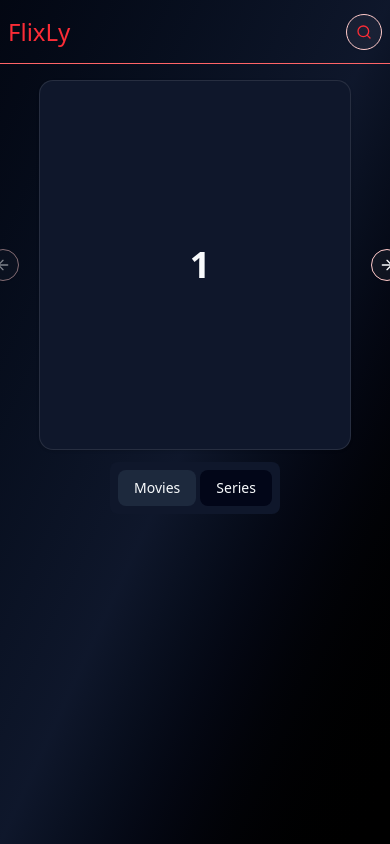
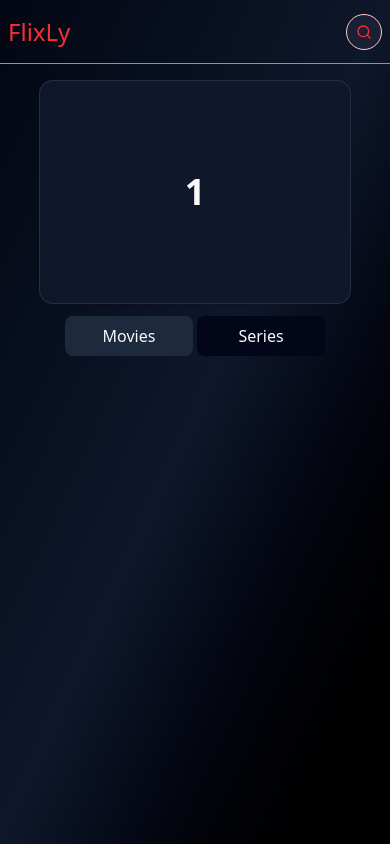
Before and after one commit to ImDoch/flixly, a React (Vite) app: page / in a window 390 px wide. Built offline with nearby package versions, Linux system fonts and the light colour scheme.

Commit message:
Estilos del carousel

```diff
--- a/src/media/components/CustomNavbar.tsx
+++ b/src/media/components/CustomNavbar.tsx
@@ -1,12 +1,13 @@
+import { useState } from "react";
+import { Link } from "react-router";
+
 import {
   NavigationMenu,
   NavigationMenuItem,
   NavigationMenuList,
-  NavigationMenuTrigger,
 } from "@/components/ui/navigation-menu";
+import { NavigationMenuLink } from "@radix-ui/react-navigation-menu";
 import { cn } from "@/lib/utils";
-import { useState } from "react";
-import { Link } from "react-router";
 
 interface Props {
   visible: boolean;
@@ -16,32 +17,30 @@ export const CustomNavbar = ({ visible }: Props) => {
   const [seletedItem, setSeletedItem] = useState<"movies" | "series">("movies");
 
   return (
-    <div
-      className={`p-2 mt-2 rounded-md bg-slate-900 ${
-        visible ? "lg:hidden" : "hidden lg:block"
-      }`}
-    >
+    <div className={`p-2 ${visible ? "lg:hidden" : "hidden lg:block"}`}>
       <NavigationMenu>
         <NavigationMenuList>
           <NavigationMenuItem>
-            <NavigationMenuTrigger
+            <NavigationMenuLink
               className={cn(
+                "flex justify-center items-center w-32 py-2 rounded-md cursor-pointer",
                 seletedItem === "movies" ? "bg-slate-800" : "bg-slate-950"
               )}
               onClick={() => setSeletedItem("movies")}
             >
               <Link to="/">Movies</Link>
-            </NavigationMenuTrigger>
+            </NavigationMenuLink>
           </NavigationMenuItem>
           <NavigationMenuItem>
-            <NavigationMenuTrigger
+            <NavigationMenuLink
               className={cn(
+                "flex justify-center items-center w-32 py-2 rounded-md cursor-pointer",
                 seletedItem === "series" ? "bg-slate-800" : "bg-slate-950"
               )}
               onClick={() => setSeletedItem("series")}
             >
               <Link to="/">Series</Link>
-            </NavigationMenuTrigger>
+            </NavigationMenuLink>
           </NavigationMenuItem>
         </NavigationMenuList>
       </NavigationMenu>
--- a/src/media/pages/home/HomePage.tsx
+++ b/src/media/pages/home/HomePage.tsx
@@ -11,14 +11,20 @@ import { CustomNavbar } from "@/media/components/CustomNavbar";
 export const HomePage = () => {
   return (
     <div className=" p-3 flex flex-col items-center justify-center">
-      <div>
-        <Carousel className="w-full max-w-xs relative">
+      <div className="w-full flex justify-center items-center">
+        <Carousel
+          className="w-full
+    max-w-xs
+    md:max-w-xl
+    lg:max-w-3xl
+    "
+        >
           <CarouselContent>
             {Array.from({ length: 5 }).map((_, index) => (
               <CarouselItem key={index}>
-                <div className="p-1">
-                  <Card>
-                    <CardContent className="flex aspect-square items-center justify-center p-6 w-80 max-w-4xl ">
+                <div className="p-1 flex justify-center items-center">
+                  <Card className="w-full relative">
+                    <CardContent className="flex aspect-video items-center justify-center p-6">
                       <span className="text-4xl font-semibold">
                         {index + 1}
                       </span>
@@ -28,8 +34,18 @@ export const HomePage = () => {
               </CarouselItem>
             ))}
           </CarouselContent>
-          <CarouselPrevious className=" top-2/4" />
-          <CarouselNext className=" top-2/4" />
+          <CarouselPrevious
+            className="absolute
+              left-4
+              top-1/2
+              -translate-y-1/2 hidden md:flex justify-center items-center"
+          />
+          <CarouselNext
+            className="absolute
+              right-4
+              top-1/2
+              -translate-y-1/2 hidden md:flex justify-center items-center"
+          />
         </Carousel>
       </div>
 
```
